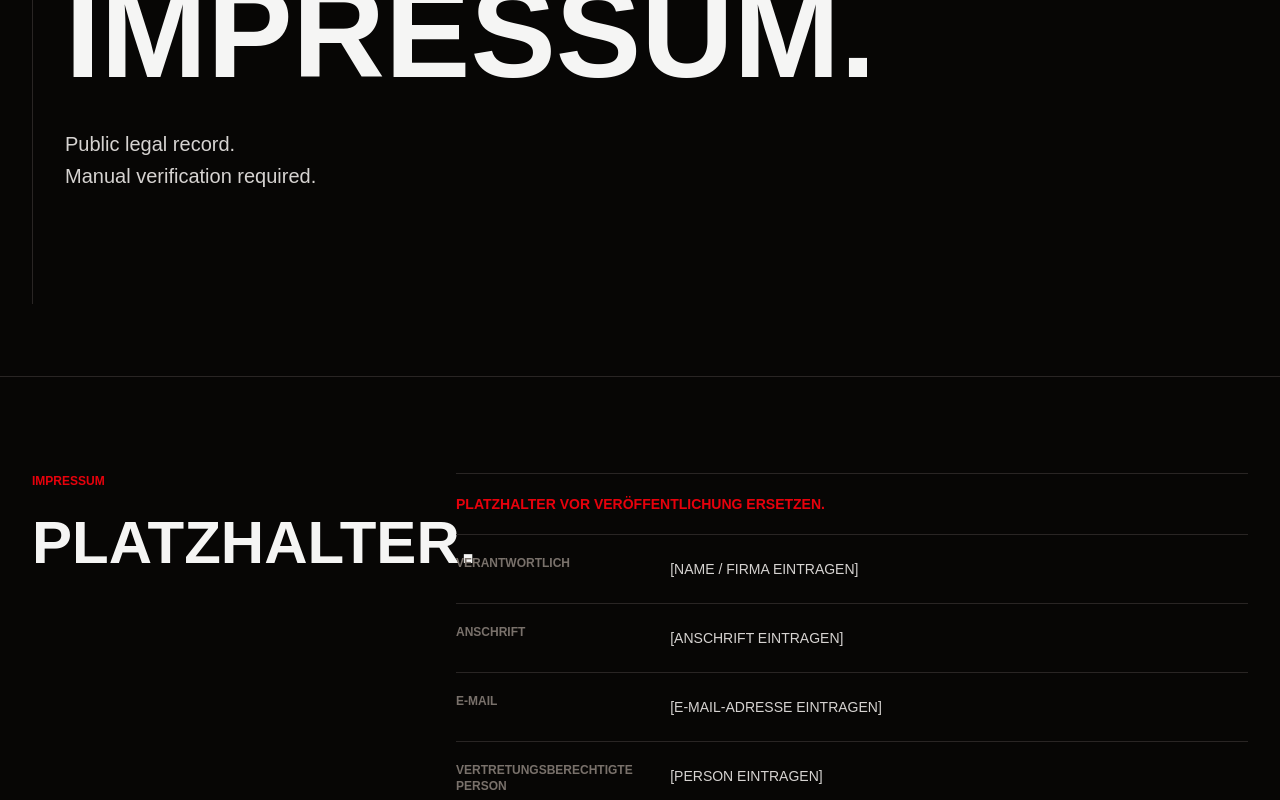
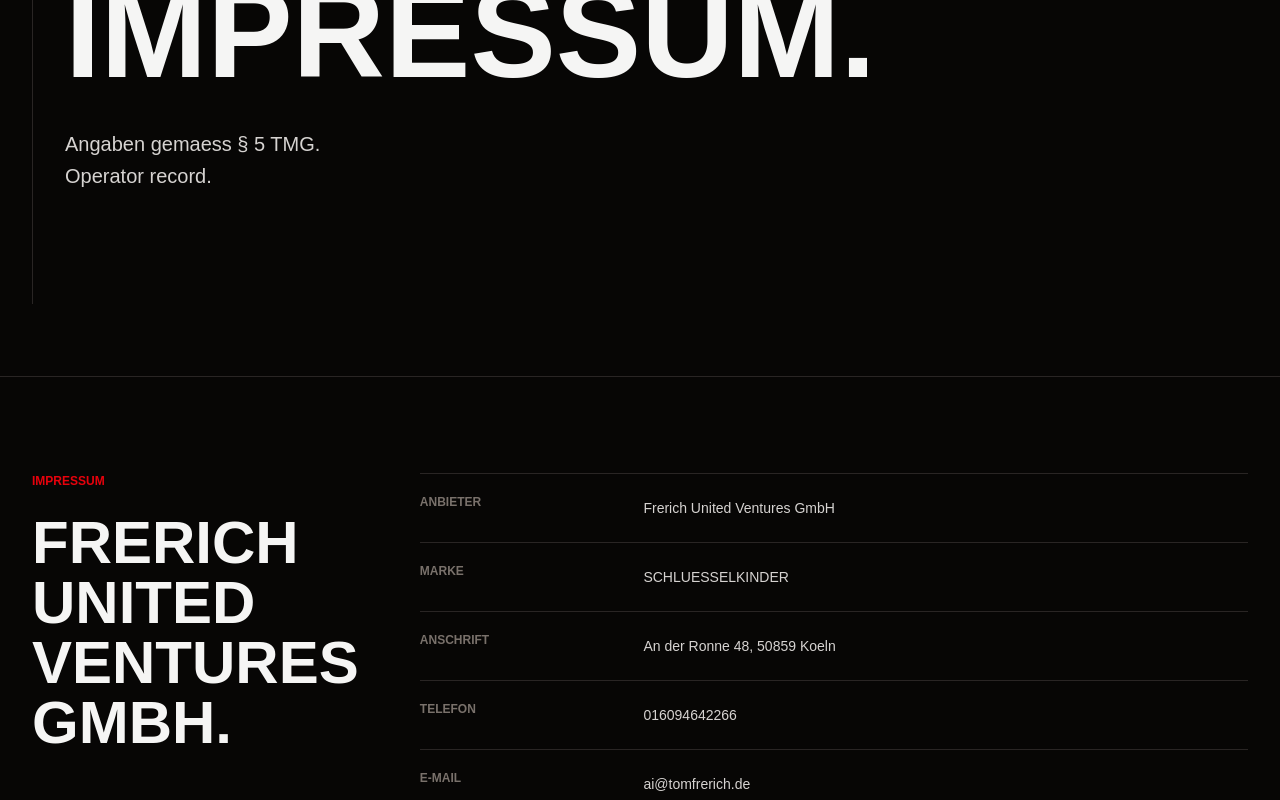
Before and after one commit to SCHLUESSELKIND/git-github.com-SCHLUESSELKIND-schluesselkinder-os, a Next.js app in the folder apps/web/: page /impressum in a window 1280 px wide. Shown: the part 420-1220 px from the top of the page. Built offline with nearby package versions, Linux system fonts and the light colour scheme.

Commit message:
feat: add minimum public opening surface

```diff
--- a/apps/web/app/datenschutz/page.tsx
+++ b/apps/web/app/datenschutz/page.tsx
@@ -5,15 +5,17 @@
 
 export const metadata: Metadata = {
   title: `Datenschutz | ${masterbrand}`,
-  description: "Datenschutzplatzhalter fuer SCHLUESSELKINDER."
+  description: "Datenschutzhinweise fuer SCHLUESSELKINDER."
 };
 
 const sections = [
-  ["Verantwortliche Stelle", "[NAME / FIRMA / KONTAKT EINTRAGEN]"],
-  ["Hosting", "[HOSTING-ANBIETER UND SERVERSTANDORT EINTRAGEN]"],
-  ["Server-Logs", "[LOG-UMFANG UND SPEICHERDAUER EINTRAGEN]"],
-  ["Kontaktaufnahme", "[E-MAIL-VERARBEITUNG UND SPEICHERDAUER EINTRAGEN]"],
-  ["Analyse", "In der Öffnungsphase keine Marketing-Pixel und keine Werbeprofile."]
+  ["Verantwortliche Stelle", "Frerich United Ventures GmbH, SCHLUESSELKINDER, An der Ronne 48, 50859 Koeln. Kontakt: ai@tomfrerich.de."],
+  ["Hosting", "Hosting-Anbieter: Hetzner Online GmbH. Serverstandort: Deutschland / Europaeische Union."],
+  ["Server-Logs", "Server-Logs koennen IP-Adresse, Zeitpunkt, angefragte URL, Referrer, User-Agent und technischen Status enthalten. Die Verarbeitung dient Stabilitaet, Sicherheit und Fehleranalyse. Speicherdauer: in der Regel bis zu 14 Tage, sofern kein Sicherheitsvorfall eine laengere Aufbewahrung erfordert."],
+  ["Kontaktaufnahme", "Wenn per E-Mail Kontakt aufgenommen wird, werden die uebermittelten Angaben zur Bearbeitung der Anfrage verarbeitet. Die Kommunikation bleibt manuell. Daten werden nach Abschluss der Anfrage geloescht, sofern keine gesetzlichen Aufbewahrungspflichten entgegenstehen."],
+  ["Technische Daten", "Es werden nur technische Daten verarbeitet, die fuer Betrieb, Sicherheit und Auslieferung der Website erforderlich sind."],
+  ["Keine Marketing-Systeme", "In der Oeffnungsphase gibt es kein Marketing-Tracking, kein Retargeting, keine Werbeprofile und keine Advertising-Optimierungssysteme."],
+  ["Keine Profilbildung", "Es gibt keine automatisierte Profilbildung, keine automatisierten Entscheidungen und keine verhaltensbasierte Optimierung."]
 ] as const;
 
 export default function DatenschutzPage() {
@@ -21,13 +23,10 @@
     <main className="min-h-screen bg-[#070605] text-stone-100">
       <EditorialHero eyebrow="legal" title="Datenschutz.">
         <p>Minimal record.</p>
-        <p>No marketing profile.</p>
+        <p>No marketing tracking.</p>
       </EditorialHero>
-      <SectionFrame kicker="datenschutz" title="Vor Veröffentlichung prüfen.">
+      <SectionFrame kicker="datenschutz" title="Technical only.">
         <div className="border-y border-stone-800">
-          <p className="border-b border-stone-800 py-5 text-sm font-black uppercase text-red-600">
-            Platzhalter vor Veröffentlichung ersetzen.
-          </p>
           {sections.map(([label, value]) => (
             <div className="grid gap-3 border-b border-stone-800 py-5 last:border-b-0 md:grid-cols-[0.35fr_1fr]" key={label}>
               <p className="text-xs font-black uppercase text-stone-500">{label}</p>
--- a/apps/web/app/impressum/page.tsx
+++ b/apps/web/app/impressum/page.tsx
@@ -5,29 +5,29 @@
 
 export const metadata: Metadata = {
   title: `Impressum | ${masterbrand}`,
-  description: "Impressumsplatzhalter fuer SCHLUESSELKINDER."
+  description: "Impressum fuer SCHLUESSELKINDER."
 };
 
 const rows = [
-  ["Verantwortlich", "[NAME / FIRMA EINTRAGEN]"],
-  ["Anschrift", "[ANSCHRIFT EINTRAGEN]"],
-  ["E-Mail", "[E-MAIL-ADRESSE EINTRAGEN]"],
-  ["Vertretungsberechtigte Person", "[PERSON EINTRAGEN]"],
-  ["Register / Umsatzsteuer", "[FALLS ERFORDERLICH EINTRAGEN]"]
+  ["Anbieter", "Frerich United Ventures GmbH"],
+  ["Marke", "SCHLUESSELKINDER"],
+  ["Anschrift", "An der Ronne 48, 50859 Koeln"],
+  ["Telefon", "016094642266"],
+  ["E-Mail", "ai@tomfrerich.de"],
+  ["Vertreten durch", "Geschaeftsfuehrer Thomas Frerich"],
+  ["Handelsregister", "Amtsgericht Koeln, HRB 112376"],
+  ["Umsatzsteuer-ID", "DE 356752511"]
 ] as const;
 
 export default function ImpressumPage() {
   return (
     <main className="min-h-screen bg-[#070605] text-stone-100">
       <EditorialHero eyebrow="legal" title="Impressum.">
-        <p>Public legal record.</p>
-        <p>Manual verification required.</p>
+        <p>Angaben gemaess § 5 TMG.</p>
+        <p>Operator record.</p>
       </EditorialHero>
-      <SectionFrame kicker="impressum" title="Platzhalter.">
+      <SectionFrame kicker="impressum" title="Frerich United Ventures GmbH.">
         <div className="border-y border-stone-800">
-          <p className="border-b border-stone-800 py-5 text-sm font-black uppercase text-red-600">
-            Platzhalter vor Veröffentlichung ersetzen.
-          </p>
           {rows.map(([label, value]) => (
             <div className="grid gap-3 border-b border-stone-800 py-5 last:border-b-0 md:grid-cols-[0.35fr_1fr]" key={label}>
               <p className="text-xs font-black uppercase text-stone-500">{label}</p>
--- a/apps/web/app/kontakt/page.tsx
+++ b/apps/web/app/kontakt/page.tsx
@@ -5,23 +5,22 @@
 
 export const metadata: Metadata = {
   title: `Kontakt | ${masterbrand}`,
-  description: "Kontaktplatzhalter fuer SCHLUESSELKINDER."
+  description: "Kontakt fuer SCHLUESSELKINDER."
 };
 
 export default function KontaktPage() {
   return (
     <main className="min-h-screen bg-[#070605] text-stone-100">
-      <EditorialHero eyebrow="legal / contact" title="Kontakt.">
-        <p>Archive contact.</p>
-        <p>Manual path only.</p>
+      <EditorialHero eyebrow="archive contact" title="Kontakt.">
+        <p>SCHLUESSELKINDER.</p>
+        <p>Archive contact only.</p>
       </EditorialHero>
-      <SectionFrame kicker="kontakt" title="Manuell ersetzen.">
+      <SectionFrame kicker="kontakt" title="Archive line.">
         <div className="grid gap-6 border-y border-stone-800 py-8 text-sm leading-7 text-stone-400">
-          <p className="font-black uppercase text-red-600">Platzhalter vor Veröffentlichung ersetzen.</p>
-          <p>E-Mail: [E-MAIL-ADRESSE EINTRAGEN]</p>
-          <p>Verantwortliche Person / Stelle: [NAME / FIRMA EINTRAGEN]</p>
-          <p>Object archive inquiries: manual inquiry only.</p>
-          <p>Keine automatisierte Abwicklung. Keine Plattform-Kommunikation.</p>
+          <p className="text-xs font-black uppercase text-red-600">SCHLUESSELKINDER / Frerich United Ventures GmbH</p>
+          <p>E-Mail: ai@tomfrerich.de</p>
+          <p>Archive inquiries only. Responses are manual and may take time.</p>
+          <p>Keine automatisierte Abwicklung. Keine Plattform-Kommunikation. Kein Support-Center.</p>
         </div>
       </SectionFrame>
     </main>
```
